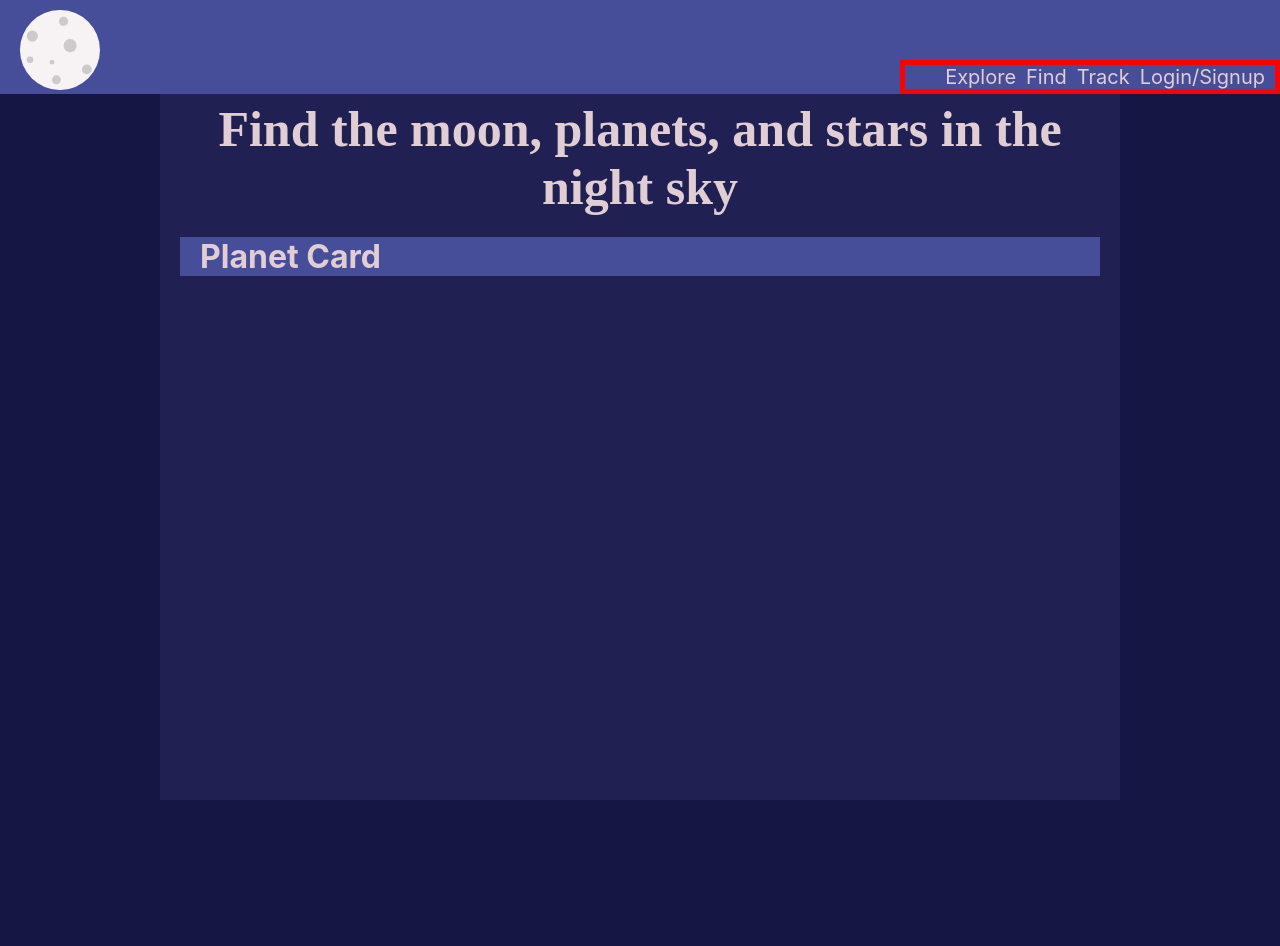
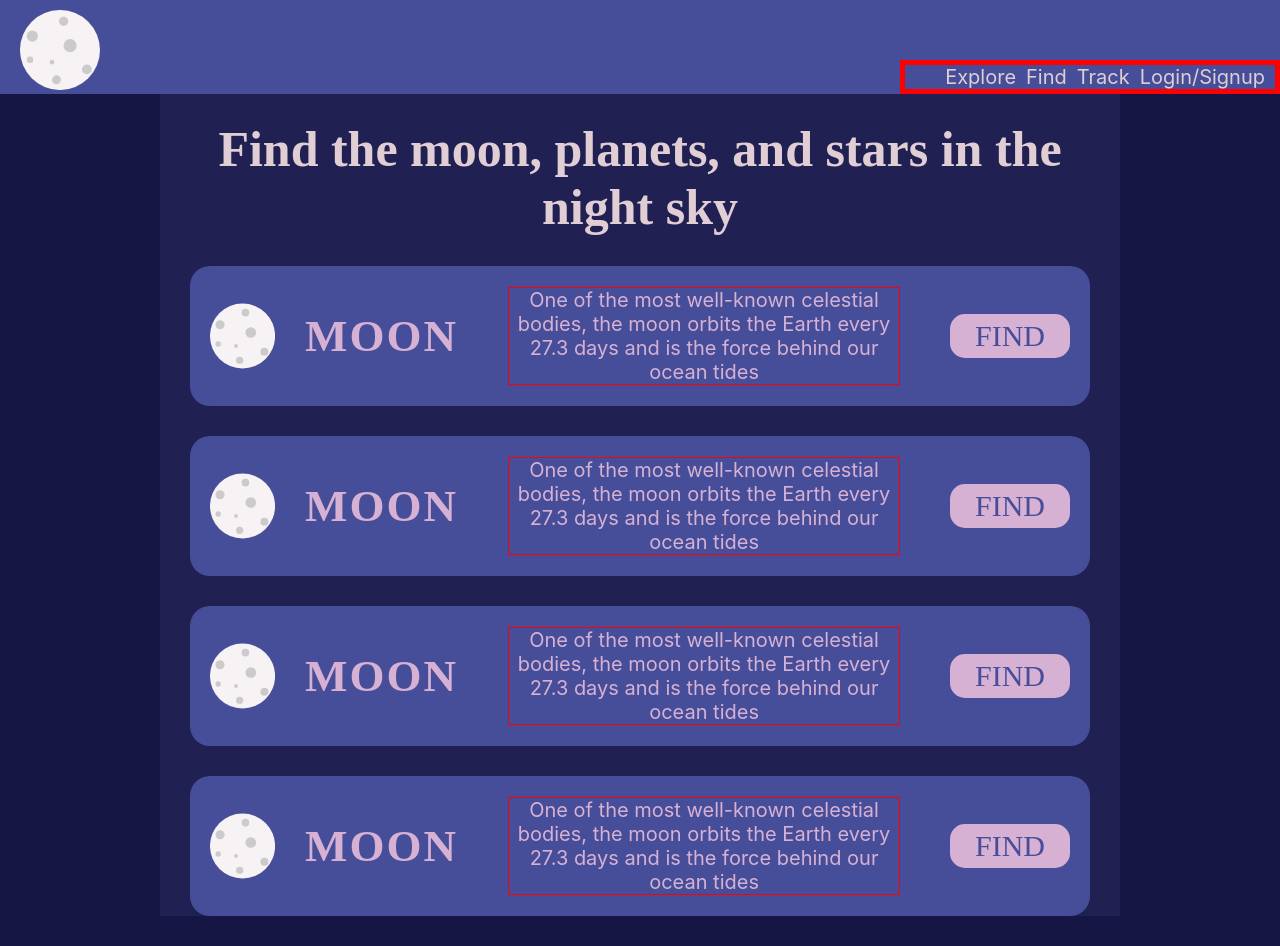
Before and after one commit to dallasmay/StarSight, a React (Create React App) app: page /find in a window 1280 px wide. Before the commit the page ends 800 px from the top, so only its background shows below. Built offline with nearby package versions, Linux system fonts and the light colour scheme; a web font is replaced by a local one.

Commit message:
built out planet card component

```diff
--- /dev/null
+++ b/src/components/Button/Button.js
@@ -0,0 +1,7 @@
+import styles from "../Button/Button.module.css"
+
+const Button = (props) => {
+    return <button className={styles.button}>{props.children}</button>
+}
+
+export default Button;
--- /dev/null
+++ b/src/components/Button/Button.module.css
@@ -0,0 +1,14 @@
+.button {
+  font-size: 3rem;
+  font-family: var(--ErnRegular);
+  color: var(--lightblue);
+  background-color: var(--lightpink);
+  border: none;
+  border-radius: 15px;
+  padding: .5rem 2.5rem;
+  cursor: pointer;
+}
+.button:hover {
+    background-color: #b38faf;
+    transition-duration: .5s;
+}
--- a/src/components/PlanetCard/PlanetCard.js
+++ b/src/components/PlanetCard/PlanetCard.js
@@ -1,11 +1,24 @@
+import { Link } from "react-router-dom";
+
 import styles from "./PlanetCard.module.css";
+import { ReactComponent as Moon } from "../SVG/Moon.svg";
+
+import Button from "../Button/Button"
 
 const PlanetCard = () => {
-    return (
-      <div className={styles.card}>
-        <h1>Planet Card</h1>
-      </div>
-    );
-}
+  return (
+    <div className={styles.card}>
+      <Moon className={styles.moon} />
+      <h2 className={styles["planet-name"]}>MOON</h2>
+      <p>
+        One of the most well-known celestial bodies, the moon orbits the Earth
+        every 27.3 days and is the force behind our ocean tides
+      </p>
+      <Link to="/">
+        <Button>FIND</Button>
+      </Link>
+    </div>
+  );
+};
 
 export default PlanetCard;
--- a/src/components/PlanetCard/PlanetCard.module.css
+++ b/src/components/PlanetCard/PlanetCard.module.css
@@ -1,5 +1,26 @@
 .card {
+  color: var(--lightpink);
   background-color: var(--lightblue);
-  margin: 0 2rem;
+  margin: 0 3rem 3rem 3rem;
   padding: 0 2rem;
+  display: flex;
+  align-items: center;
+  border-radius: 2rem;
 }
+.card p {
+  font-size: 2rem;
+  text-align: center;
+  border: solid 1px red;
+  margin: 0 5rem;
+}
+.moon {
+  height: 10rem;
+  width: 20rem;
+  padding: 2rem 0;
+}
+.planet-name {
+  font-size: 4.5rem;
+  font-family: var(--ErnRegular);
+  margin: 0 0 0 3rem;
+  letter-spacing: 2px;
+}
--- a/src/pages/FindPage/FindPage.js
+++ b/src/pages/FindPage/FindPage.js
@@ -5,7 +5,12 @@ import styles from "../FindPage/FindPage.module.css"
 const FindPage = () => {
     return (
       <div className={styles["find-container"]}>
-        <h1 className={styles.heading1}>Find the moon, planets, and stars in the night sky</h1>
+        <h1 className={styles.heading1}>
+          Find the moon, planets, and stars in the night sky
+        </h1>
+        <PlanetCard />
+        <PlanetCard />
+        <PlanetCard />
         <PlanetCard />
       </div>
     );
--- a/src/pages/FindPage/FindPage.module.css
+++ b/src/pages/FindPage/FindPage.module.css
@@ -1,13 +1,14 @@
 .find-container {
   width: 75%;
-  height: 100vh;
+  /* height: 100vh; */
   background-color: var(--secondaryblue);
   margin: 0 auto;
 }
 .heading1 {
+  /* color: var(--lightpink); */
   font-family: var(--ErnRegular);
   font-size: 5rem;
-  margin: 0;
-  padding: 10rem 0 0 0;
+  margin: 0 0 3rem 0;
+  padding: 12rem 0 0 0;
   text-align: center;
 }
```
